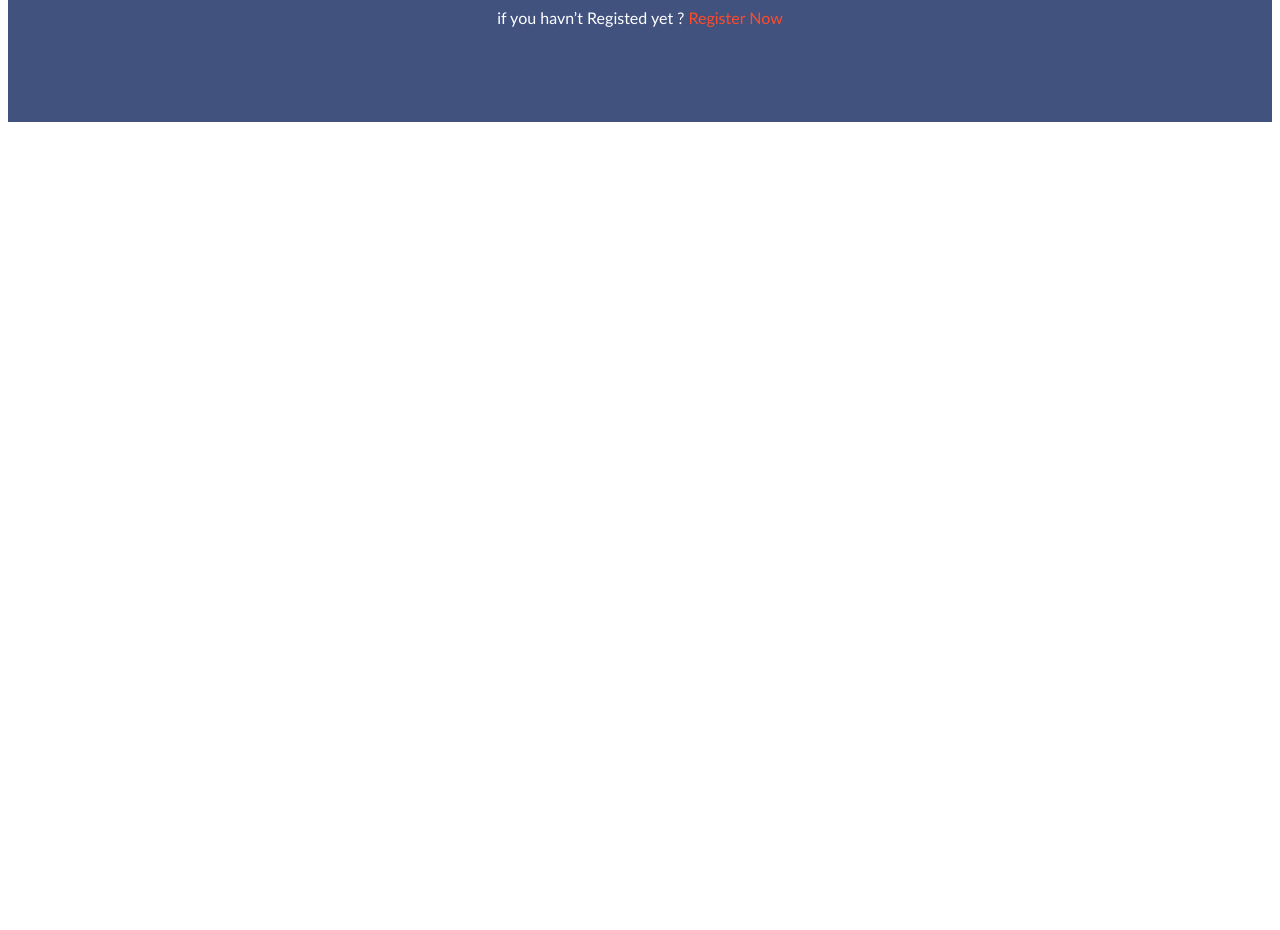
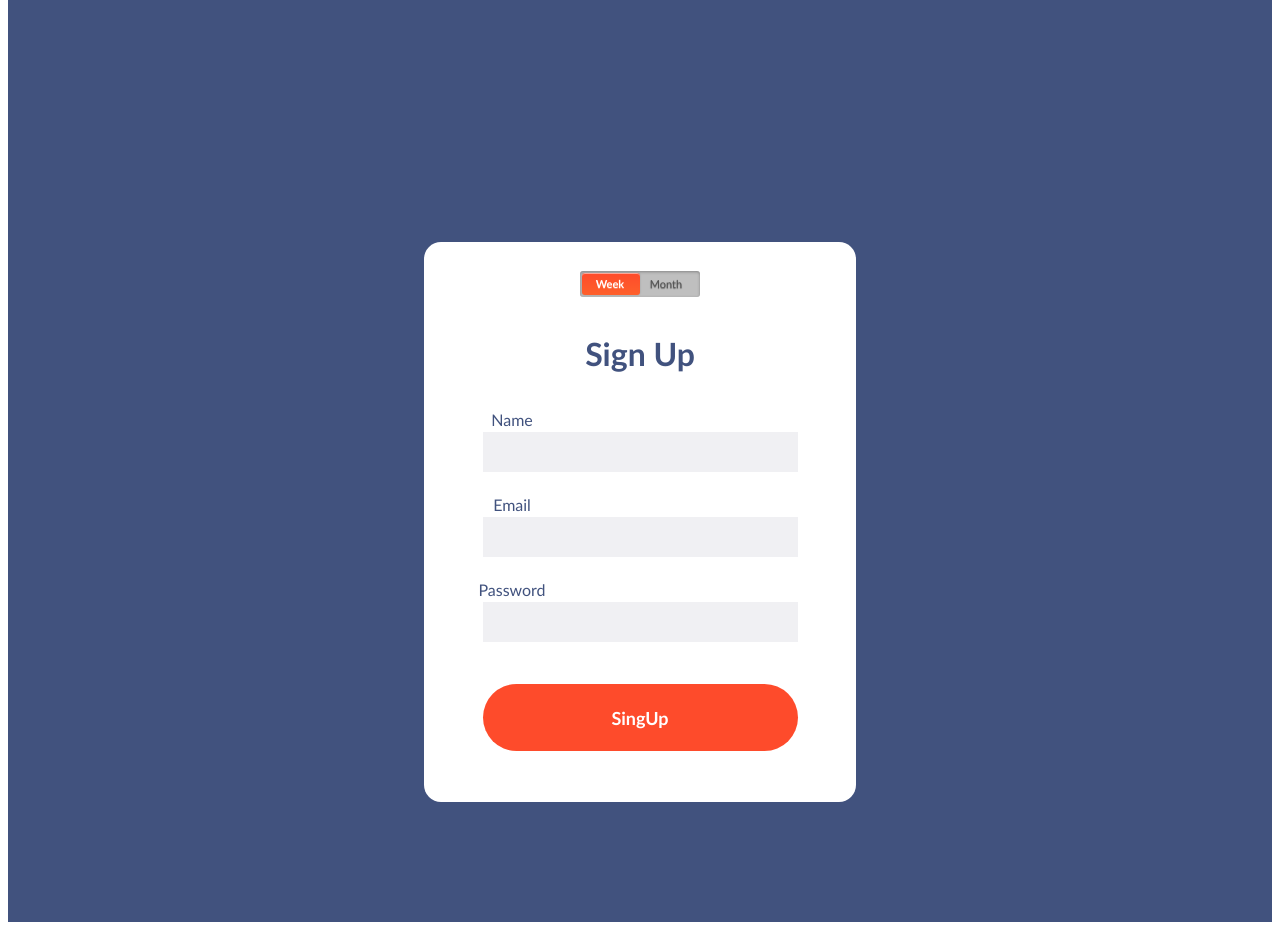
Before and after one commit to jolivert/Fullstack_project, a React (Vite) app in the folder FRONTEND/: page / in a window 1280 px wide. Shown: the part 760-1690 px from the top of the page. Before the commit the page ends 890 px from the top, so only its background shows below. Built offline with nearby package versions, Linux system fonts and the light colour scheme.

Commit message:
docs: Add simple style login and singUp

```diff
--- a/FRONTEND/src/assets/style/login.css
+++ b/FRONTEND/src/assets/style/login.css
@@ -13,7 +13,7 @@
     flex-direction: column;
     display: flex;
     justify-content: center;
-    height: 35em;
+    height: 30em;
     width: 27em;
     background-color: #FFFFFF;
     border-radius: 17px;
@@ -23,10 +23,14 @@
     border: none;
     margin-bottom: 3em;
     width: 315px;
-    height: 50px;
+    height: 40px;
     left: 574px;
     top: 431px;
     background: #F0F0F3;
+}
+.box-signin p{
+    margin-left: -16em;
+    margin-bottom: 3px;
 }
 
 .box-signin button{
@@ -44,7 +48,7 @@
 }
 .registerNow{
    color:#FFFFFF;
-   margin-top: 3em;
+   margin: 1em;
 }
 .registerNow span{
     color: #FE4B2B;
--- /dev/null
+++ b/FRONTEND/src/assets/style/singUp.css
@@ -0,0 +1,125 @@
+/*boton po o team*/
+.switch {
+    position: relative;
+    margin: 15px auto;
+    height: 26px;
+    width: 120px;
+    background: rgba(0, 0, 0, 0.25);
+    border-radius: 3px;
+    -webkit-box-shadow: inset 0 1px 3px rgba(0, 0, 0, 0.3), 0 1px rgba(255, 255, 255, 0.1);
+    box-shadow: inset 0 1px 3px rgba(0, 0, 0, 0.3), 0 1px rgba(255, 255, 255, 0.1);
+}
+
+.switch-label {
+    position: relative;
+    z-index: 2;
+    float: left;
+    width: 58px;
+    line-height: 26px;
+    font-size: 11px;
+    color: #535353;
+    text-align: center;
+    text-shadow: 0 1px 1px rgba(0, 0, 0, 0.45);
+    cursor: pointer;
+}
+
+.switch-label:active {
+    font-weight: bold;
+}
+
+.switch-label-off {
+    padding-left: 2px;
+}
+
+.switch-label-on {
+    padding-right: 2px;
+}
+
+.switch-input {
+    display: none;
+}
+
+.switch-input:checked + .switch-label {
+    font-weight: bold;
+    color: #ffffff;
+    text-shadow: 0 1px rgba(255, 255, 255, 0.25);
+    -webkit-transition: 0.15s ease-out;
+    -moz-transition: 0.15s ease-out;
+    -o-transition: 0.15s ease-out;
+    transition: 0.15s ease-out;
+}
+
+.switch-input:checked + .switch-label-on ~ .switch-selection {
+    left: 60px;
+}
+
+.switch-selection {
+    display: block;
+    position: absolute;
+    z-index: 1;
+    top: 2px;
+    left: 2px;
+    width: 58px;
+    height: 22px;
+    background: #FE4B2B;
+    border-radius: 3px;
+    background-image: linear-gradient(to bottom, #FE4B2B, #fe632bdf);
+    box-shadow: inset 0 1px rgba(255, 255, 255, 0.5), 0 0 2px rgba(0, 0, 0, 0.2);
+    transition: left 0.15s ease-out;
+}
+
+/*sign Up*/
+
+.container-initial {
+    display: flex;
+    flex-direction: column;
+    justify-content: center;
+    align-items: center;
+    height: 100vh;
+    background-color:#41527E;
+    color:#41527E;
+}
+
+.box-signup{
+    align-items: center;
+    flex-direction: column;
+    display: flex;
+    justify-content: center;
+    height: 35em;
+    width: 27em;
+    background-color: #FFFFFF;
+    border-radius: 17px;
+}
+.box-signup p{
+    margin-left: -16em;
+    margin-bottom: 3px;
+}
+
+.box-signup input{
+    border: none;
+    margin-bottom: .5em;
+    width: 315px;
+    height: 40px;
+    background: #F0F0F3;
+}
+
+.box-signup button{
+    font-size:large;
+    font-weight:700;
+    margin: 2em;
+    color: #FFFFFF;
+    border: none;
+    width: 315px;
+    height: 67px;
+    left: calc(50% - 315px/2 + 11.5px);
+    top: calc(50% - 67px/2 + 169.5px);
+    background: #FE4B2B;
+    border-radius: 44px;
+}
+.registerNow{
+   color:#FFFFFF;
+   margin-top: 3em;
+}
+.registerNow span{
+    color: #FE4B2B;
+}
--- a/FRONTEND/src/components/Login.jsx
+++ b/FRONTEND/src/components/Login.jsx
@@ -1,4 +1,5 @@
 import React from 'react'
+import { Link } from "react-router-dom";
 
 
 const Footer = () => {
@@ -13,9 +14,11 @@ const Footer = () => {
 
         <button>Login</button>
       </div>
+      <Link to="/">
       <p className="registerNow">
-        if you havn’t Registed yet ? <span>Register Now</span>{' '}
+        if you havn’t Registed yet ?<span>Register Now</span>{' '}
       </p>
+      </Link>
     </div>
   )
 }
--- /dev/null
+++ b/FRONTEND/src/components/SignUp.jsx
@@ -0,0 +1,31 @@
+import React from 'react'
+
+
+const SingUp = () => {
+  return (
+    <div className="container-initial">
+      <div className="box-signup">
+      <div class="containerSingUp">
+      <div class="switch">
+        <input type="radio" className='switch-input' name="view" value="week" id="week" checked/>
+          <label for="week" class="switch-label switch-label-off">Week</label>
+          <input type="radio" class="switch-input" name="view" value="month" id="month"/>
+          <label for="month" class="switch-label switch-label-on">Month</label>
+          <span class="switch-selection"></span>
+      </div>
+    </div>
+        <h1>Sign Up</h1>
+        <p>Name</p>
+        <input type="text" />
+        <p>Email</p>
+        <input type="text" />
+        <p>Password</p>
+        <input type="text" />
+
+        <button>SingUp</button>
+      </div>
+
+    </div>
+  )
+}
+export default SingUp
--- a/FRONTEND/src/pages/Initial.jsx
+++ b/FRONTEND/src/pages/Initial.jsx
@@ -1,11 +1,15 @@
 import React from 'react'
 import '../assets/style/login.css'
+import '../assets/style/singUp.css'
 import Login from '../components/Login.jsx'
+import SingUp from '../components/SignUp.jsx'
+
 
 const Initial = () => {
   return (
     <div>
       <Login />
+      <SingUp />
     </div>
   )
 }
```
